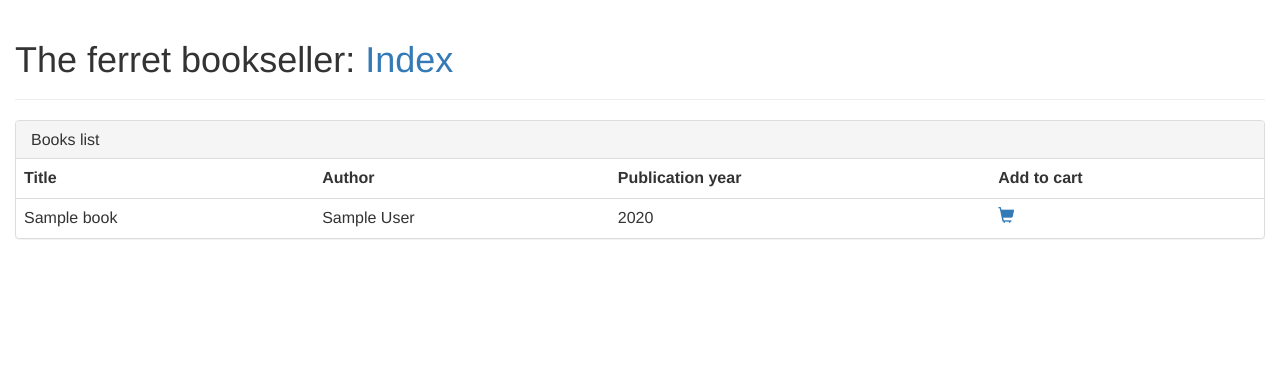
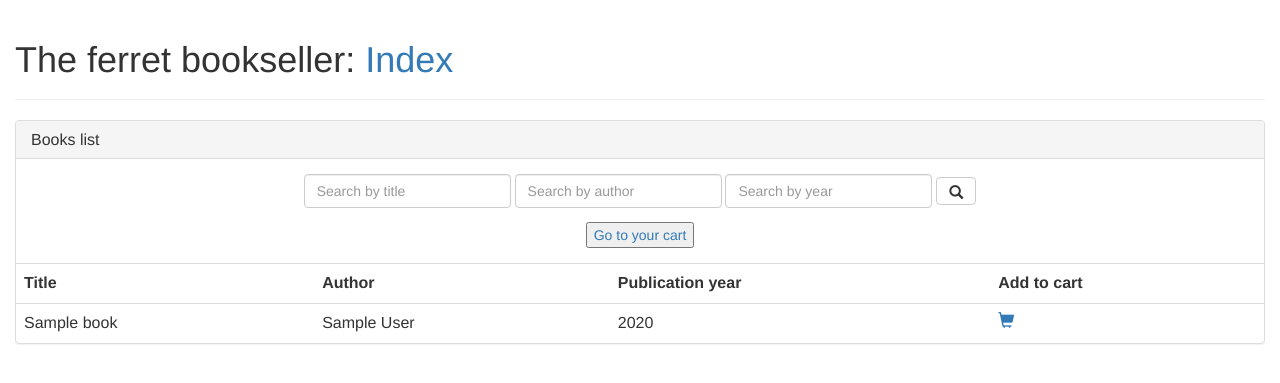
Before and after one commit to FuretBicephale/CAR_FuretEE, a Flask app: page /listBooks in a window 1280 px wide. Shown: the top 383 px of the page. Run offline with Flask 2, Linux system fonts and the light colour scheme; tables that the repository leaves empty hold one stand-in row (values such as "Sample post"); some libraries are stand-ins or nearby versions.

Commit message:
Add book research

```diff
--- a/app/models/books.py
+++ b/app/models/books.py
@@ -27,10 +27,19 @@ def getListAuthors():
             list.append(book.author)
     return list
 
-def getListBooks():
+def getListBooks(title = None, author = None, year = None):
     list = []
-    books = Book.query.all()
-    for book in books:
+    books = Book.query
+    print title
+    print author
+    print year
+    if(title != None and title != ""):
+        books = books.filter(Book.title.contains(title))
+    if(author != None and author != ""):
+        books = books.filter(Book.author.contains(author))
+    if(year != None and year != ""):
+        books = books.filter_by(year = year)
+    for book in books.all():
         list.append(book)
     return list
 
--- a/app/templates/listBooks.html
+++ b/app/templates/listBooks.html
@@ -9,6 +9,24 @@
       <p>There is no books in the database</p>
     </div>
   {% else %}
+    <div class="panel-body" style="text-align:center">
+      <form action="{{ url_for('listBooks') }}" method="post" class="form-inline">
+        <div class="form-group">
+          <label class="sr-only" for="title">Title</label>
+          <input type="text" class="form-control" name="title" id="title" placeholder="Search by title">
+        </div>
+        <div class="form-group">
+          <label class="sr-only" for="author">Author</label>
+          <input type="text" class="form-control" name="author" id="author" placeholder="Search by author">
+        </div>
+        <div class="form-group">
+          <label class="sr-only" for="year">Year</label>
+          <input type="number" class="form-control" name="year" id="year" placeholder="Search by year">
+        </div>
+        <button type="submit" class="btn btn-default"><span class="glyphicon glyphicon-search" aria-hidden="true"></span></button>
+      </form>
+      <a href="{{ url_for('seeCart') }}"><input type=submit value="Go to your cart"></a>
+    </div>
     <table class="table table-hover">
       <th>Title</th>
       <th>Author</th>
--- a/app/views/book_views.py
+++ b/app/views/book_views.py
@@ -50,10 +50,13 @@ def listAuthors():
     list = books.getListAuthors()
     return render_template("listAuthors.html", list=list)
 
-@app.route('/listBooks')
+@app.route('/listBooks', methods=['GET', 'POST'])
 def listBooks():
     '''
     Returns a list of the registered books as strings.
     '''
-    list = books.getListBooks()
+    title = request.args.get("title") or request.form.get("title")
+    author = request.args.get("author") or request.form.get("author")
+    year = request.args.get("year") or request.form.get("year")
+    list = books.getListBooks(title, author, year)
     return render_template("listBooks.html", list=list)
```
Also changed, not shown: app/templates/listAuthors.html (+12 -5 lines), app/templates/seeCart.html (+8 -4 lines).
